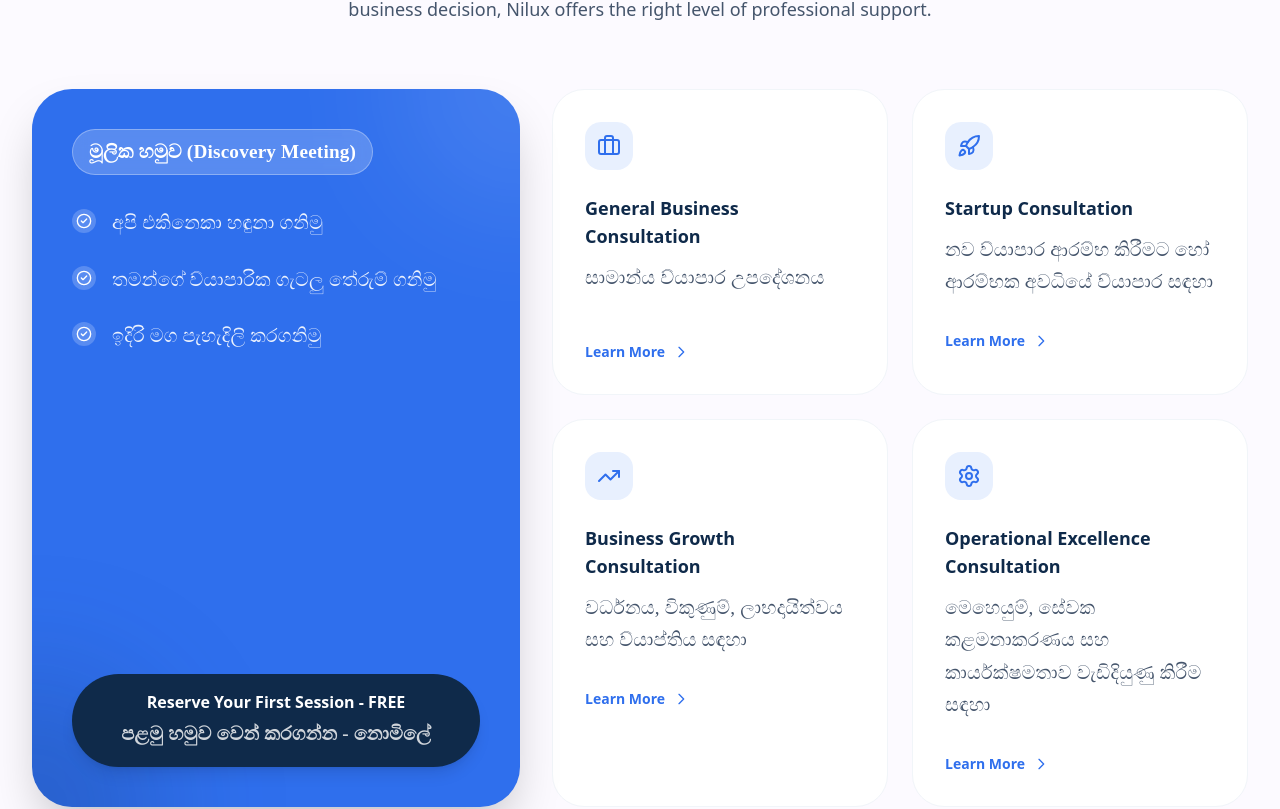
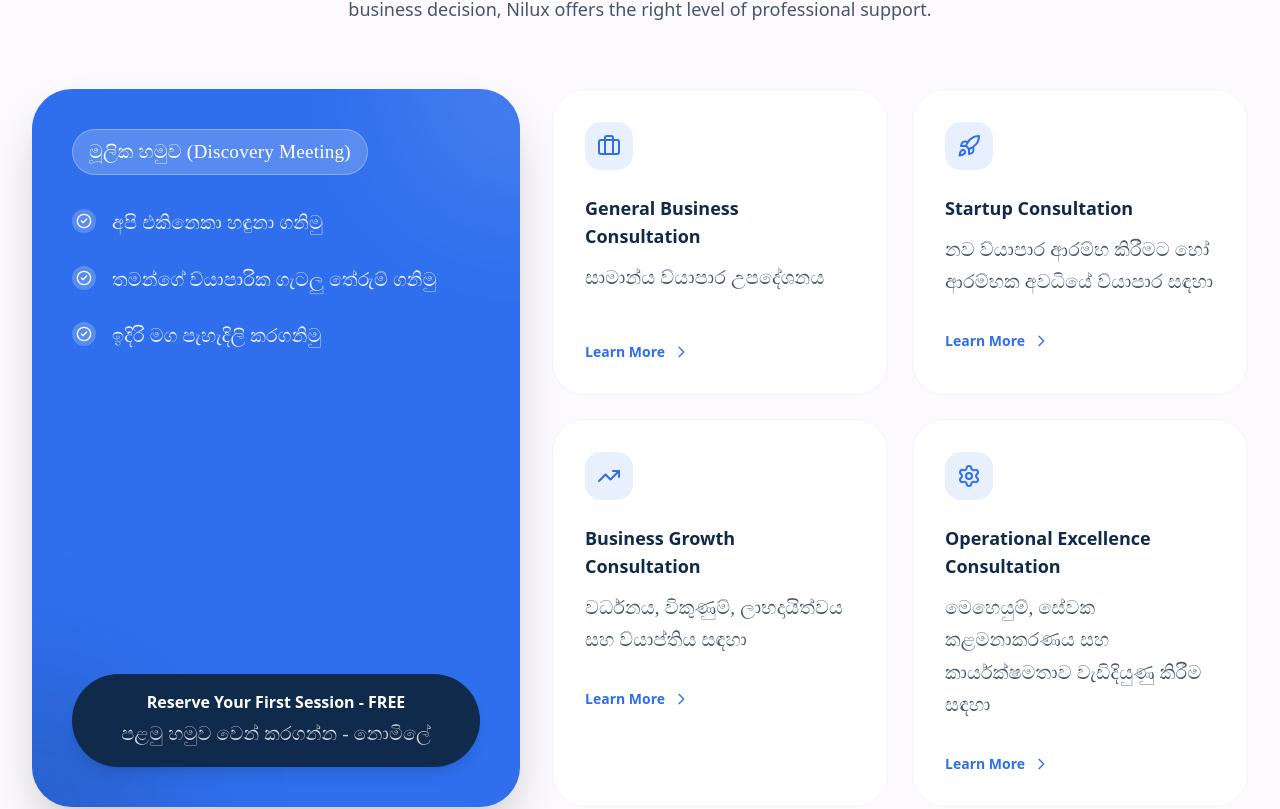
Before and after one commit to chithilamanul1/nilux, a Next.js app: page / in a window 1280 px wide. Shown: the part 2417-3226 px from the top of the page. Built offline with nearby package versions, Linux system fonts and the light colour scheme; a web font is replaced by a local one.

Commit message:
Fix-Maname-font-weight-fallback

```diff
--- a/src/app/globals.css
+++ b/src/app/globals.css
@@ -24,6 +24,7 @@ body {
   line-height: 1.7;
   font-size: 1.2em;
   letter-spacing: 0.01em;
+  font-weight: 400 !important;
 }
 .font-vine {
   font-family: 'Playwrite AU TAS', cursive;
```
